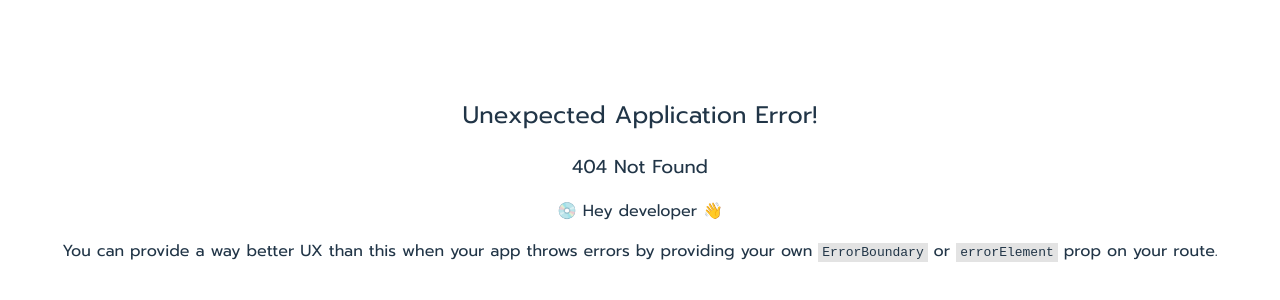
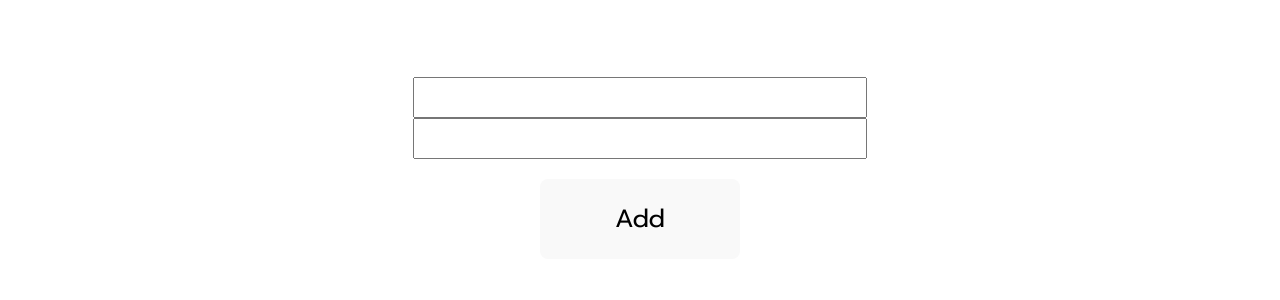
Before and after one commit to Ardnys/Smasnug, a React (Vite) app: page /add in a window 1280 px wide. Before the commit this address had no page. Shown: the part 222-522 px from the top of the page. Built offline with nearby package versions, Linux system fonts and the light colour scheme.

Commit message:
add add contact routing

```diff
--- /dev/null
+++ b/src/AddContact.jsx
@@ -0,0 +1,28 @@
+import { useState } from 'react';
+import Input from './Input';
+import { useNavigate } from 'react-router-dom';
+
+const AddContact = () => {
+    const [name, setName] = useState('');
+    const [phone, setPhone] = useState('');
+
+    let navigate = useNavigate();
+
+    const add = () => {
+        let path = '/dashboard';
+        navigate(path);
+    };
+    return (
+        <>
+            <div className="addContactPage">
+                <Input value={name} setter={setName} />
+                <Input value={phone} setter={setPhone} />
+                <button type="button" className="loginButton" onClick={add}>
+                    Add
+                </button>
+            </div>
+        </>
+    );
+};
+
+export default AddContact;
--- a/src/App.css
+++ b/src/App.css
@@ -81,6 +81,16 @@ body {
     border: 1px solid #fff;
 }
 
+.addContactPage {
+    display: flex;
+    width: 800px;
+    justify-content: space-between;
+    flex-direction: column;
+    align-items: center;
+    margin: 20px;
+
+}
+
 
 @keyframes logo-spin {
   from {
--- /dev/null
+++ b/src/Dashboard.jsx
@@ -0,0 +1,51 @@
+import { useState } from 'react';
+import { Link } from 'react-router-dom';
+import Input from './Input';
+
+const Dashboard = () => {
+    const [searchContact, setSearchContact] = useState('');
+
+    const buttonStyle = {
+        width: 'fit-content',
+    };
+
+    const find = () => {
+        // Add logic for searching contacts
+    };
+
+    // Removed the direct use of `useNavigate`
+
+    return (
+        <>
+            <div className="contactPage">
+                <div className="leftPanel">
+                    <h1>Main Menu</h1>
+                    <Input value={searchContact} setter={setSearchContact} />
+                    <button
+                        type="button"
+                        className="loginButton"
+                        style={buttonStyle}
+                        onClick={find}
+                    >
+                        Find
+                    </button>
+                    <Link to="/add">
+                        {' '}
+                        {/* Use Link for navigation */}
+                        <button
+                            type="button"
+                            className="loginButton"
+                            style={buttonStyle}
+                        >
+                            Add New Contact
+                        </button>
+                    </Link>
+                </div>
+                <div className="rightPanel"></div>
+                <Link to="/">Back to login </Link>
+            </div>
+        </>
+    );
+};
+
+export default Dashboard;
--- /dev/null
+++ b/src/Input.jsx
@@ -0,0 +1,16 @@
+const Input = ({ type = 'text', value, setter }) => {
+    const inputStyle = {
+        fontSize: '32px',
+        padding: '0px 15px',
+    };
+    return (
+        <input
+            style={inputStyle}
+            type={type}
+            value={value}
+            onChange={(event) => setter(event.target.value)}
+        />
+    );
+};
+
+export default Input;
--- a/src/Login.jsx
+++ b/src/Login.jsx
@@ -3,6 +3,7 @@ import { useNavigate } from 'react-router-dom';
 import smasnugLogo from './assets/smasnug.jpg';
 import viteLogo from '/vite.svg';
 import './App.css';
+import Input from './Input';
 
 function Login() {
     // form validation is taken from
@@ -62,15 +63,11 @@ function Login() {
         let iuv = validateUsername();
         let ipv = validatePassword();
         if (iuv && ipv) {
-            let path = 'login';
+            let path = 'dashboard';
             navigate(path);
         } else {
             // console.error('try again');
         }
-    };
-
-    const inputStyle = {
-        fontSize: '32px',
     };
 
     const titleStyle = {
@@ -88,22 +85,16 @@ function Login() {
                 />
                 <div className="fields">
                     <h2>Username</h2>
-                    <input
-                        type="text"
-                        value={username}
-                        style={inputStyle}
-                        onChange={(event) => setUsername(event.target.value)}
-                    />
+                    <Input value={username} setter={setUsername} />
                     <span className="error">{usernameError}</span>
                     <h2>Password</h2>
-
-                    <input
+                    <Input
                         type="password"
                         value={password}
-                        style={inputStyle}
-                        onChange={(event) => setPassword(event.target.value)}
+                        setter={setPassword}
                     />
                     <span className="error">{passwordError}</span>
+                    <div></div>
                     <button
                         type="button"
                         className="loginButton"
--- a/src/PhoneList.jsx
+++ /dev/null
@@ -1,63 +0,0 @@
-import { useState } from 'react';
-import { Link } from 'react-router-dom';
-
-const Dashboard = () => {
-    const [searchContact, setSearchContact] = useState('');
-
-    const inputStyle = {
-        fontSize: '32px',
-        padding: '10px',
-    };
-
-    const buttonStyle = {
-        width: 'fit-content',
-    };
-
-    const find = () => {};
-
-    const addContact = () => {};
-
-    return (
-        <>
-            <div className="contactPage">
-                <div className="leftPanel">
-                    <h1>Main Menu</h1>
-                    <input
-                        type="text"
-                        value={searchContact}
-                        style={inputStyle}
-                        onChange={(event) =>
-                            setSearchContact(event.target.value)
-                        }
-                    />
-                    <button
-                        type="button"
-                        className="loginButton"
-                        style={buttonStyle}
-                        onClick={find}
-                    >
-                        Find
-                    </button>
-                    <button
-                        type="button"
-                        className="loginButton"
-                        style={buttonStyle}
-                        onClick={addContact}
-                    >
-                        Add New Contact
-                    </button>
-                </div>
-                <div className="rightPanel"></div>
-            </div>
-        </>
-    );
-};
-
-/*
-            <div>
-                <h1>This is going to be a phone list thing </h1>
-                <Link to="/">Back to login </Link>
-            </div>
-            */
-
-export default Dashboard;
```
Also changed, not shown: src/Router.jsx (+9 -4 lines).
